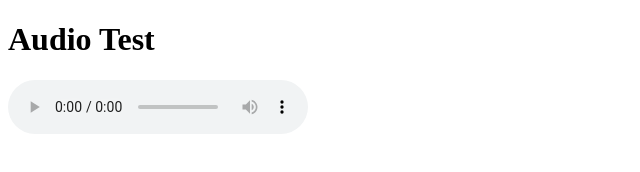
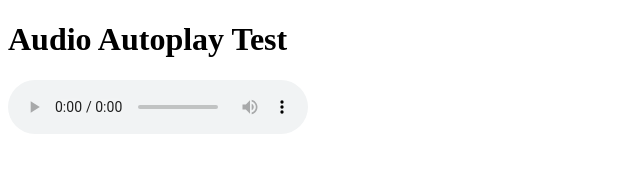
Before and after one commit to AMSOURI/Yaquts, a plain HTML site: page index.html in a window 1280 px wide. Shown: the whole page, without its empty margins (0-640 px from the left). Drawn offline with Linux system fonts and the light colour scheme.

Commit message:
Update index.html

```diff
--- a/index.html
+++ b/index.html
@@ -2,12 +2,11 @@
 <html lang="en">
 <head>
     <meta charset="UTF-8">
-    <meta name="viewport"
-        content="width=device-width, initial-scale=1.0">
+    <meta name="viewport" content="width=device-width, initial-scale=1.0">
     <title>Audio Autoplay</title>
 </head>
 <body>
-    <h1>Audio Test</h1>
+    <h1>Audio Autoplay Test</h1>
     <audio autoplay controls>
         <source src="audio.mp3" type="audio/mpeg">
         Your browser does not support the audio element.
```
